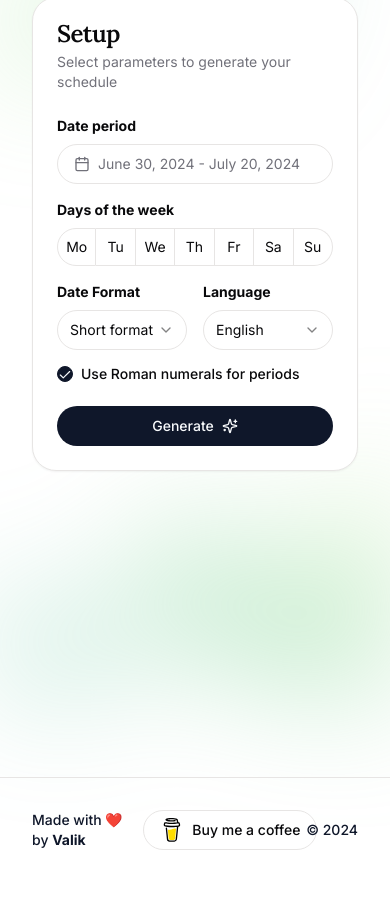
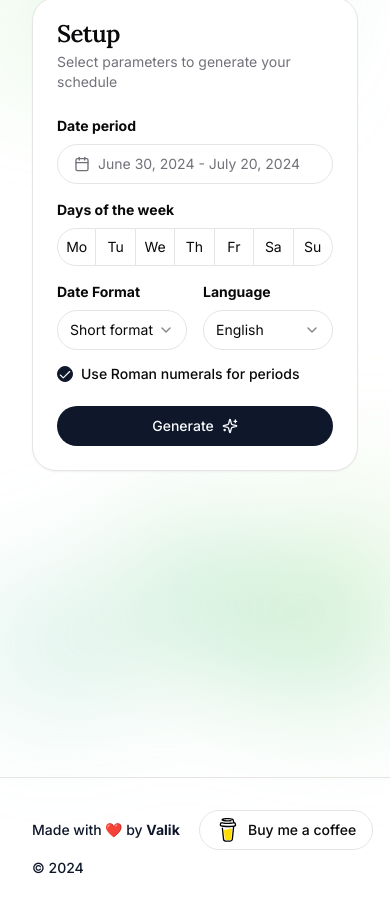
Before and after one commit to Valik3201/nextjs-schedule-generator, a Next.js app: page /en in a window 390 px wide. Shown: the part 943-1853 px from the top of the page. Before the commit the page ends 1825 px from the top, so only its background shows below. Built offline with nearby package versions, Linux system fonts and the light colour scheme.

Commit message:
style(footer): Updated styles for responsiveness

```diff
--- a/components/footer/Footer.tsx
+++ b/components/footer/Footer.tsx
@@ -7,7 +7,7 @@ export default function Footer() {
   return (
     <footer className="py-8 md:px-20 lg:px-52">
       <div className="container w-full border-t pt-8">
-        <div className="grid grid-cols-3 items-center gap-2">
+        <div className="grid grid-cols-2 md:grid-cols-3 items-center gap-2">
           <p className="text-sm text-secondary-foreground font-medium">
             Made with ❤ by{" "}
             <Link
@@ -25,7 +25,7 @@ export default function Footer() {
             </Link>
           </Button>
 
-          <p className="text-sm text-secondary-foreground font-medium text-right">
+          <p className="text-sm text-secondary-foreground font-medium text-left md:text-right">
             © {getYear(new Date())}
           </p>
         </div>
```
